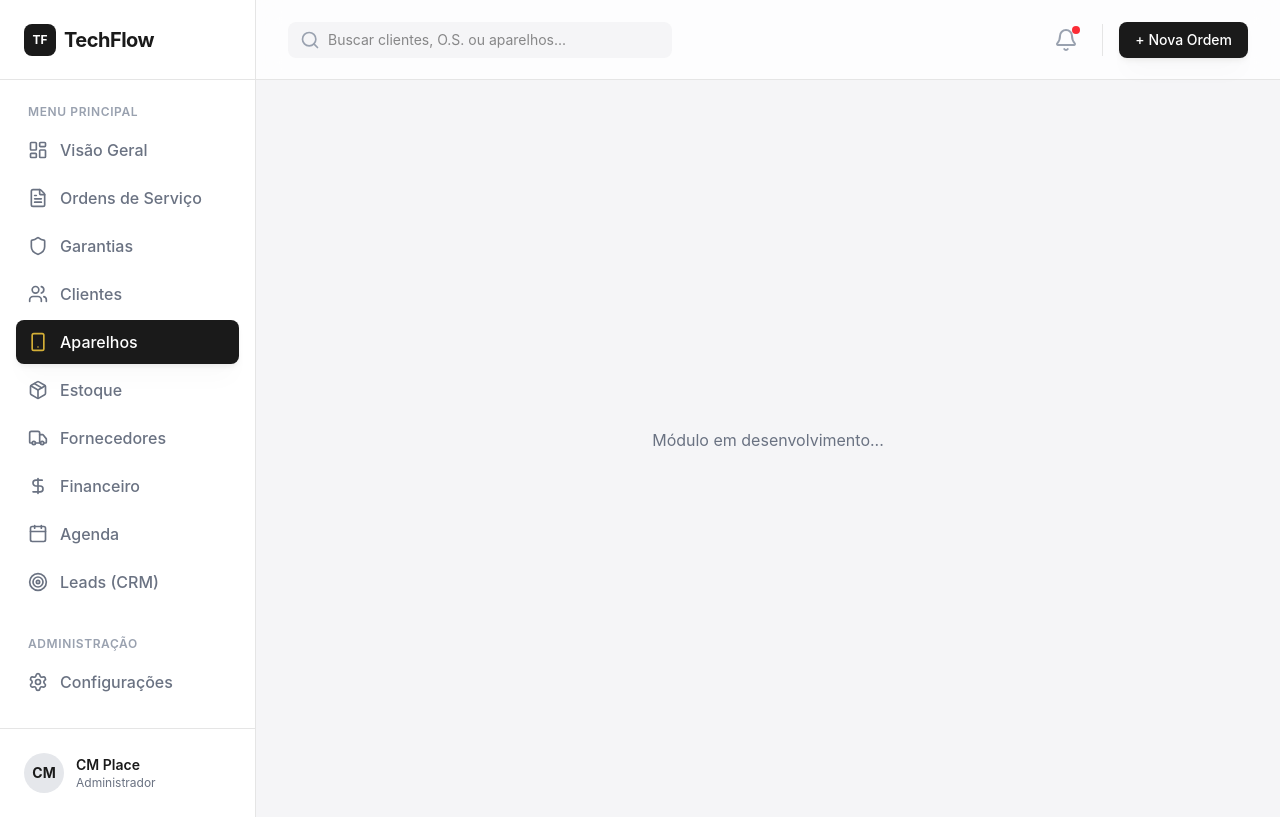
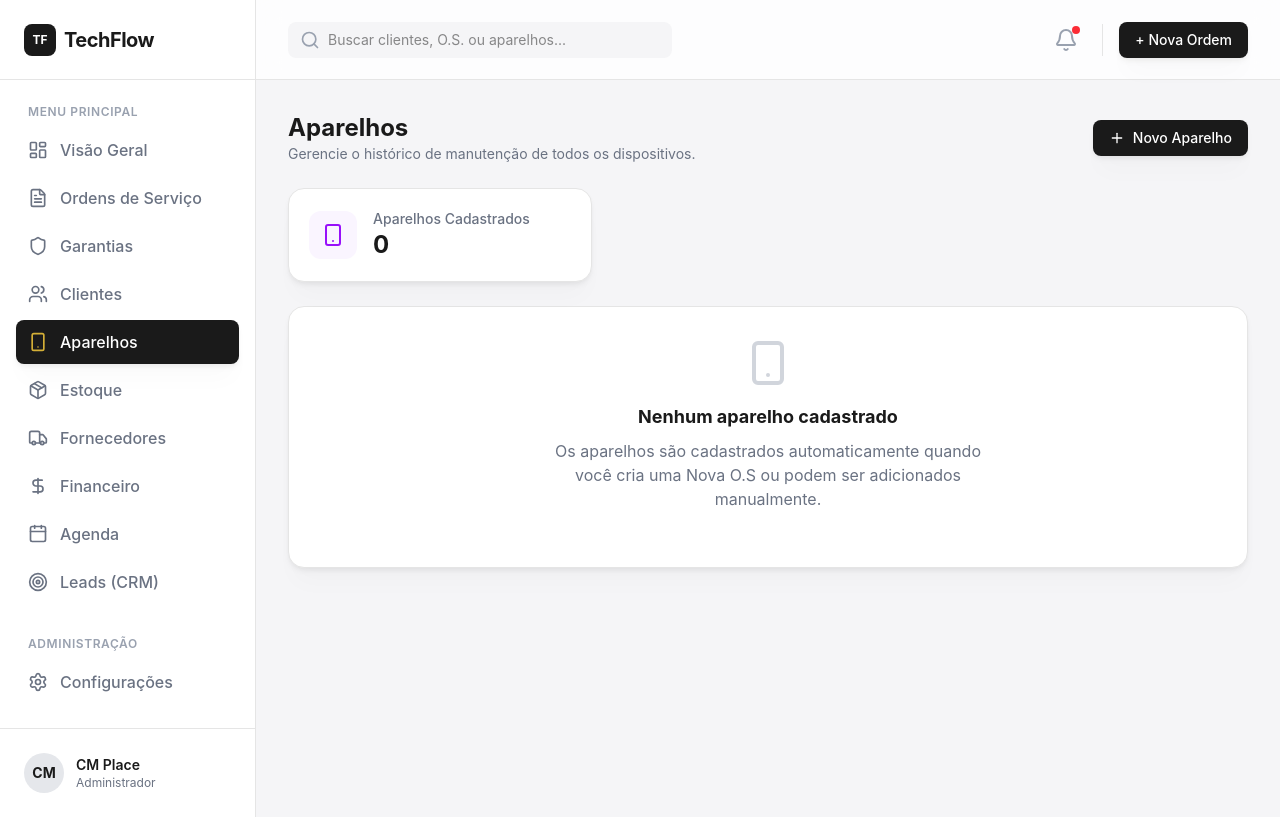
Before and after one commit to DevSyntaxx/Techflow, a React (Vite) app: page /dashboard/devices in a window 1280 px wide. Built offline with nearby package versions, Linux system fonts and the light colour scheme; no server answers.

Commit message:
feat: complete missing modules UI for demo experience

```diff
--- a/src/App.tsx
+++ b/src/App.tsx
@@ -13,6 +13,10 @@ import Inventory from './pages/dashboard/Inventory';
 import Warranties from './pages/dashboard/Warranties';
 import WarrantyDetails from './pages/dashboard/WarrantyDetails';
 import Settings from './pages/dashboard/Settings';
+import Devices from './pages/dashboard/Devices';
+import Suppliers from './pages/dashboard/Suppliers';
+import Schedule from './pages/dashboard/Schedule';
+import Leads from './pages/dashboard/Leads';
 
 function App() {
   return (
@@ -35,6 +39,10 @@ function App() {
           <Route path="warranties/new" element={<WarrantyDetails />} />
           <Route path="warranties/:id" element={<WarrantyDetails />} />
           <Route path="settings" element={<Settings />} />
+          <Route path="devices" element={<Devices />} />
+          <Route path="suppliers" element={<Suppliers />} />
+          <Route path="schedule" element={<Schedule />} />
+          <Route path="leads" element={<Leads />} />
           <Route path="*" element={<div className="flex h-full items-center justify-center p-8 text-gray-500">Módulo em desenvolvimento...</div>} />
         </Route>
       </Routes>
--- /dev/null
+++ b/src/pages/dashboard/Devices.tsx
@@ -0,0 +1,40 @@
+import React, { useState } from 'react';
+import { Search, Filter, Plus, Smartphone, History, CheckCircle } from 'lucide-react';
+
+const Devices = () => {
+  const [searchTerm, setSearchTerm] = useState('');
+
+  return (
+    <div className="space-y-6">
+      <div className="flex flex-col sm:flex-row justify-between items-start sm:items-center gap-4">
+        <div>
+          <h1 className="text-2xl font-bold text-[#1A1A1A]">Aparelhos</h1>
+          <p className="text-gray-500 text-sm">Gerencie o histórico de manutenção de todos os dispositivos.</p>
+        </div>
+        <button className="bg-[#1A1A1A] text-white px-4 py-2 rounded-lg text-sm font-medium hover:bg-black transition-colors premium-shadow flex items-center justify-center gap-2">
+          <Plus className="w-4 h-4" /> Novo Aparelho
+        </button>
+      </div>
+
+      <div className="grid grid-cols-1 sm:grid-cols-3 gap-6">
+        <div className="bg-white p-5 rounded-2xl card-border premium-shadow flex items-center gap-4">
+          <div className="w-12 h-12 rounded-xl bg-purple-50 flex items-center justify-center shrink-0">
+            <Smartphone className="w-6 h-6 text-purple-600" />
+          </div>
+          <div>
+            <p className="text-sm text-gray-500 font-medium">Aparelhos Cadastrados</p>
+            <p className="text-2xl font-bold text-[#1A1A1A]">0</p>
+          </div>
+        </div>
+      </div>
+
+      <div className="bg-white rounded-2xl card-border premium-shadow overflow-hidden p-8 text-center">
+        <Smartphone className="w-12 h-12 text-gray-300 mx-auto mb-4" />
+        <h3 className="text-lg font-bold text-[#1A1A1A] mb-2">Nenhum aparelho cadastrado</h3>
+        <p className="text-gray-500 max-w-md mx-auto mb-6">Os aparelhos são cadastrados automaticamente quando você cria uma Nova O.S ou podem ser adicionados manualmente.</p>
+      </div>
+    </div>
+  );
+};
+
+export default Devices;
--- /dev/null
+++ b/src/pages/dashboard/Leads.tsx
@@ -0,0 +1,26 @@
+import React from 'react';
+import { Target, Plus } from 'lucide-react';
+
+const Leads = () => {
+  return (
+    <div className="space-y-6">
+      <div className="flex flex-col sm:flex-row justify-between items-start sm:items-center gap-4">
+        <div>
+          <h1 className="text-2xl font-bold text-[#1A1A1A]">Leads (CRM)</h1>
+          <p className="text-gray-500 text-sm">Pipeline de vendas, orçamentos pendentes e contatos.</p>
+        </div>
+        <button className="bg-[#1A1A1A] text-white px-4 py-2 rounded-lg text-sm font-medium hover:bg-black transition-colors premium-shadow flex items-center justify-center gap-2">
+          <Plus className="w-4 h-4" /> Novo Lead
+        </button>
+      </div>
+
+      <div className="bg-white rounded-2xl card-border premium-shadow overflow-hidden p-8 text-center">
+        <Target className="w-12 h-12 text-gray-300 mx-auto mb-4" />
+        <h3 className="text-lg font-bold text-[#1A1A1A] mb-2">Seu funil está vazio</h3>
+        <p className="text-gray-500 max-w-md mx-auto mb-6">Adicione potenciais clientes que entraram em contato mas ainda não fecharam serviço.</p>
+      </div>
+    </div>
+  );
+};
+
+export default Leads;
--- /dev/null
+++ b/src/pages/dashboard/Schedule.tsx
@@ -0,0 +1,26 @@
+import React from 'react';
+import { Plus, Calendar as CalendarIcon } from 'lucide-react';
+
+const Schedule = () => {
+  return (
+    <div className="space-y-6">
+      <div className="flex flex-col sm:flex-row justify-between items-start sm:items-center gap-4">
+        <div>
+          <h1 className="text-2xl font-bold text-[#1A1A1A]">Agenda</h1>
+          <p className="text-gray-500 text-sm">Lembretes, coletas e entregas agendadas.</p>
+        </div>
+        <button className="bg-[#1A1A1A] text-white px-4 py-2 rounded-lg text-sm font-medium hover:bg-black transition-colors premium-shadow flex items-center justify-center gap-2">
+          <Plus className="w-4 h-4" /> Novo Agendamento
+        </button>
+      </div>
+
+      <div className="bg-white rounded-2xl card-border premium-shadow overflow-hidden p-8 text-center">
+        <CalendarIcon className="w-12 h-12 text-gray-300 mx-auto mb-4" />
+        <h3 className="text-lg font-bold text-[#1A1A1A] mb-2">Sua agenda está livre</h3>
+        <p className="text-gray-500 max-w-md mx-auto mb-6">Nenhum compromisso ou entrega agendada para os próximos dias.</p>
+      </div>
+    </div>
+  );
+};
+
+export default Schedule;
--- /dev/null
+++ b/src/pages/dashboard/Suppliers.tsx
@@ -0,0 +1,26 @@
+import React from 'react';
+import { Plus, Truck } from 'lucide-react';
+
+const Suppliers = () => {
+  return (
+    <div className="space-y-6">
+      <div className="flex flex-col sm:flex-row justify-between items-start sm:items-center gap-4">
+        <div>
+          <h1 className="text-2xl font-bold text-[#1A1A1A]">Fornecedores</h1>
+          <p className="text-gray-500 text-sm">Controle de parceiros comerciais e distribuidores de peças.</p>
+        </div>
+        <button className="bg-[#1A1A1A] text-white px-4 py-2 rounded-lg text-sm font-medium hover:bg-black transition-colors premium-shadow flex items-center justify-center gap-2">
+          <Plus className="w-4 h-4" /> Novo Fornecedor
+        </button>
+      </div>
+
+      <div className="bg-white rounded-2xl card-border premium-shadow overflow-hidden p-8 text-center">
+        <Truck className="w-12 h-12 text-gray-300 mx-auto mb-4" />
+        <h3 className="text-lg font-bold text-[#1A1A1A] mb-2">Nenhum fornecedor cadastrado</h3>
+        <p className="text-gray-500 max-w-md mx-auto mb-6">Mantenha os contatos dos seus fornecedores salvos para facilitar orçamentos rápidos.</p>
+      </div>
+    </div>
+  );
+};
+
+export default Suppliers;
```
